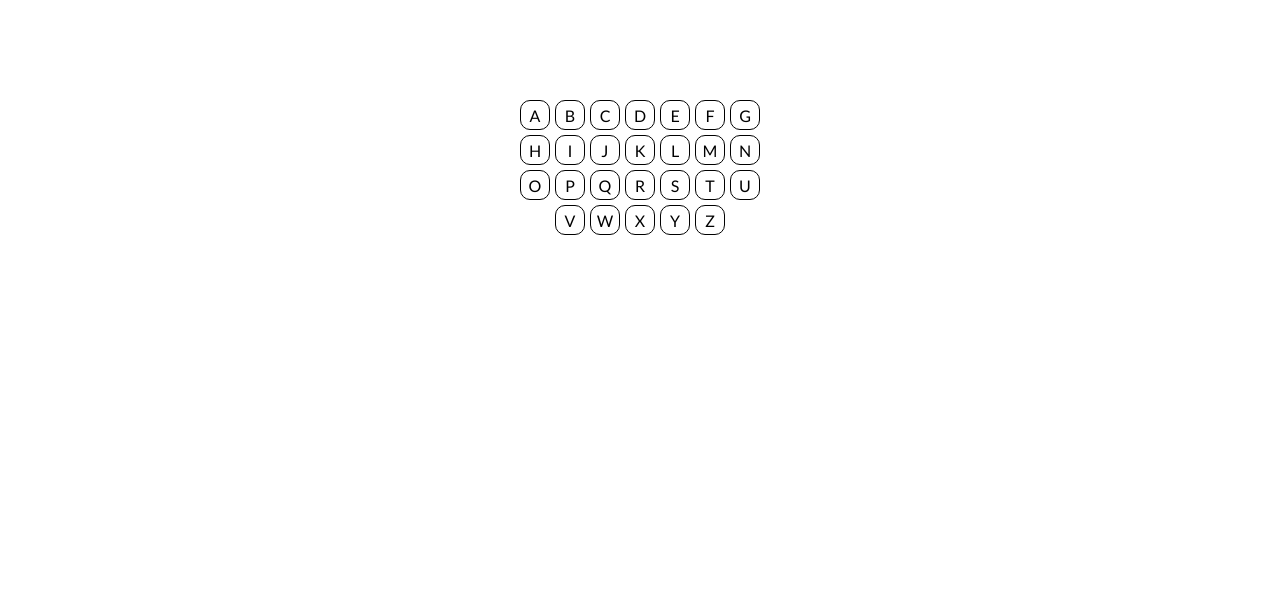
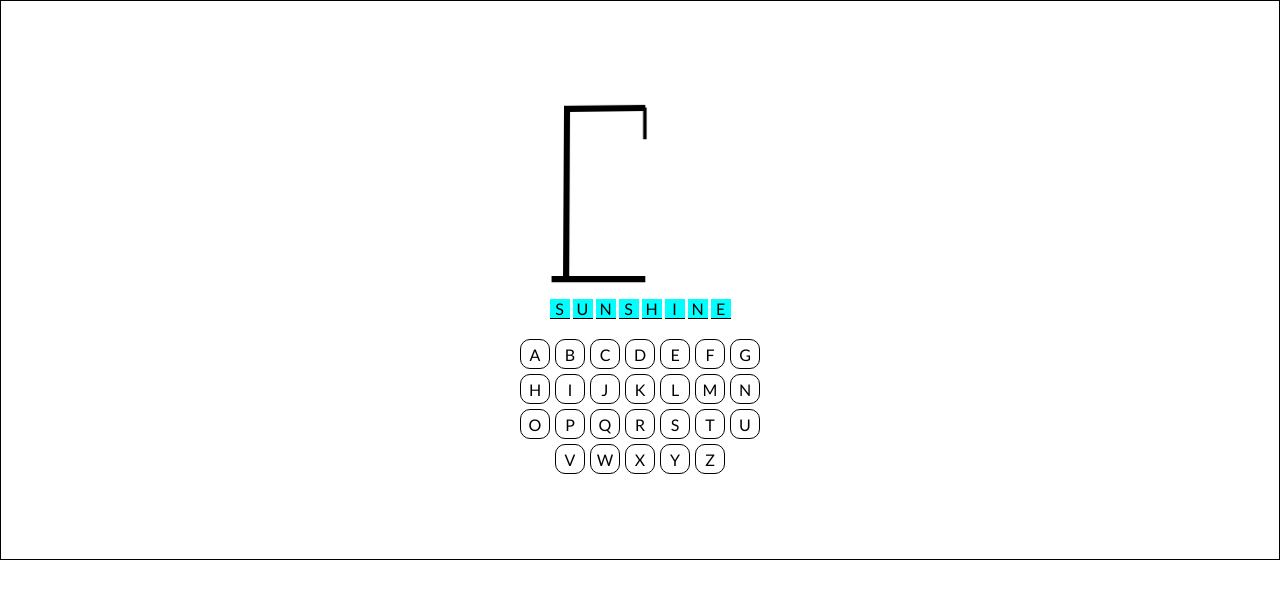
Before and after one commit to Mnde81/kartuves, a React (Vite) app: page / in a window 1280 px wide. Shown: the top 598 px of the page. Built offline with nearby package versions, Linux system fonts and the light colour scheme.

Commit message:
updated design

```diff
--- a/src/App.jsx
+++ b/src/App.jsx
@@ -1,13 +1,23 @@
-import { useState } from 'react'
-import reactLogo from './assets/react.svg'
-import viteLogo from '/vite.svg'
+
+import image1 from './img/image1.png';
 
 
 function App() {
 
   return (
     <>
-
+    <main>
+      <img className='image' src={image1} alt="image1" />
+      <div className="word">
+        <div className="letter">S</div>
+        <div className="letter">U</div>
+        <div className="letter">N</div>
+        <div className="letter">S</div>
+        <div className="letter">H</div>
+        <div className="letter">I</div>
+        <div className="letter">N</div>
+        <div className="letter">E</div>
+      </div>
       <div className="keyboard">
         <div className="key">A</div>
         <div className="key">B</div>
@@ -42,6 +52,7 @@ function App() {
         <div className="key">Y</div>
         <div className="key">Z</div>
       </div>
+      </main>
 
 
 
--- a/src/index.css
+++ b/src/index.css
@@ -10,8 +10,17 @@ body {
         sans-serif;
 
         min-height: 100vh;
-        padding-top: 100px;
+        /* padding-top: 100px; */
 
+}
+
+main {
+  display: flex;
+  flex-direction: column;
+  align-items: center;
+  justify-content: center;
+  height: 560px;
+  border: 1px solid black;
 }
 
 .keyboard {
@@ -32,3 +41,24 @@ body {
   text-align: center;
   border-radius: 10px;
 }
+
+.word {
+  display: flex;
+  align-items: center;
+  justify-content: center;
+  gap: 3px;
+  margin-bottom: 20px;
+}
+
+.letter {
+  border-bottom: 1px solid black;
+  width: 20px;
+  height: 20px;
+  text-align: center;
+  background-color: aqua;
+}
+
+.image {
+  width: 200px;
+
+}
```
Also changed, not shown: src/img/image1.png (added).
